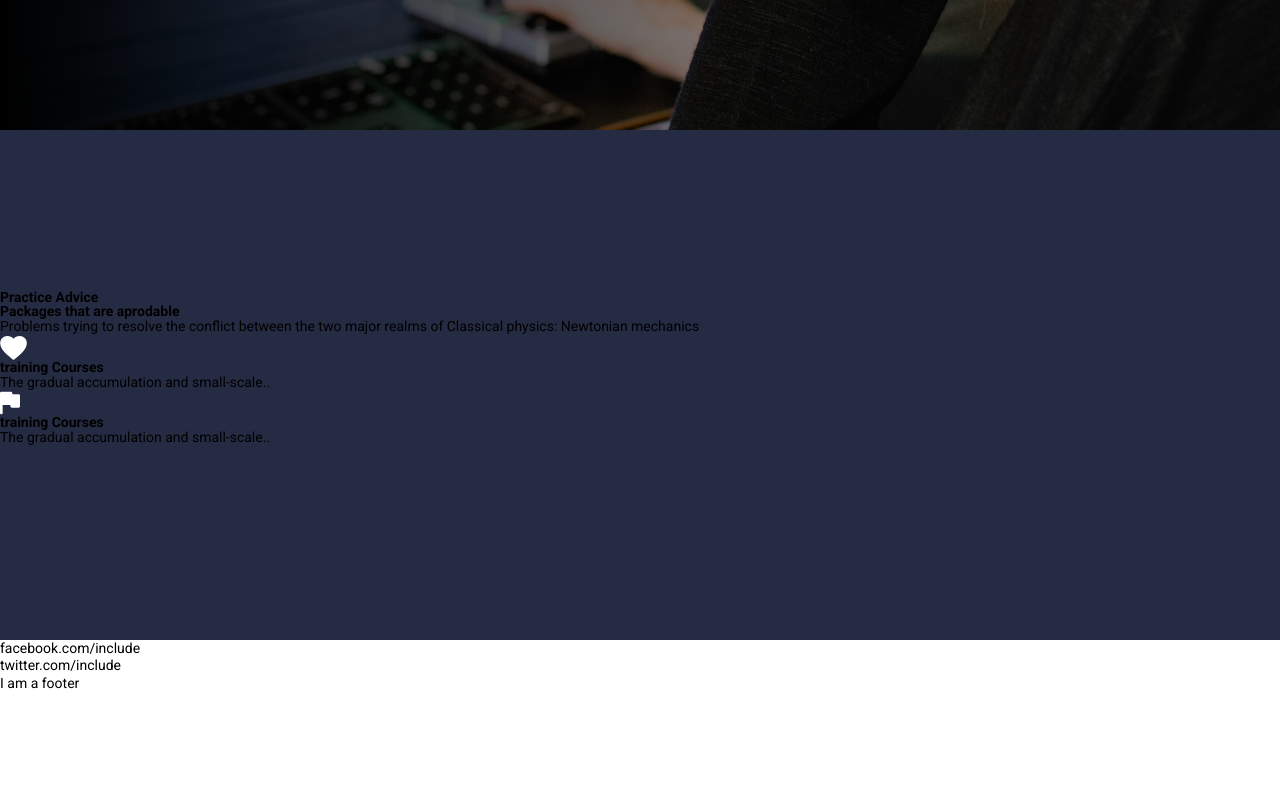
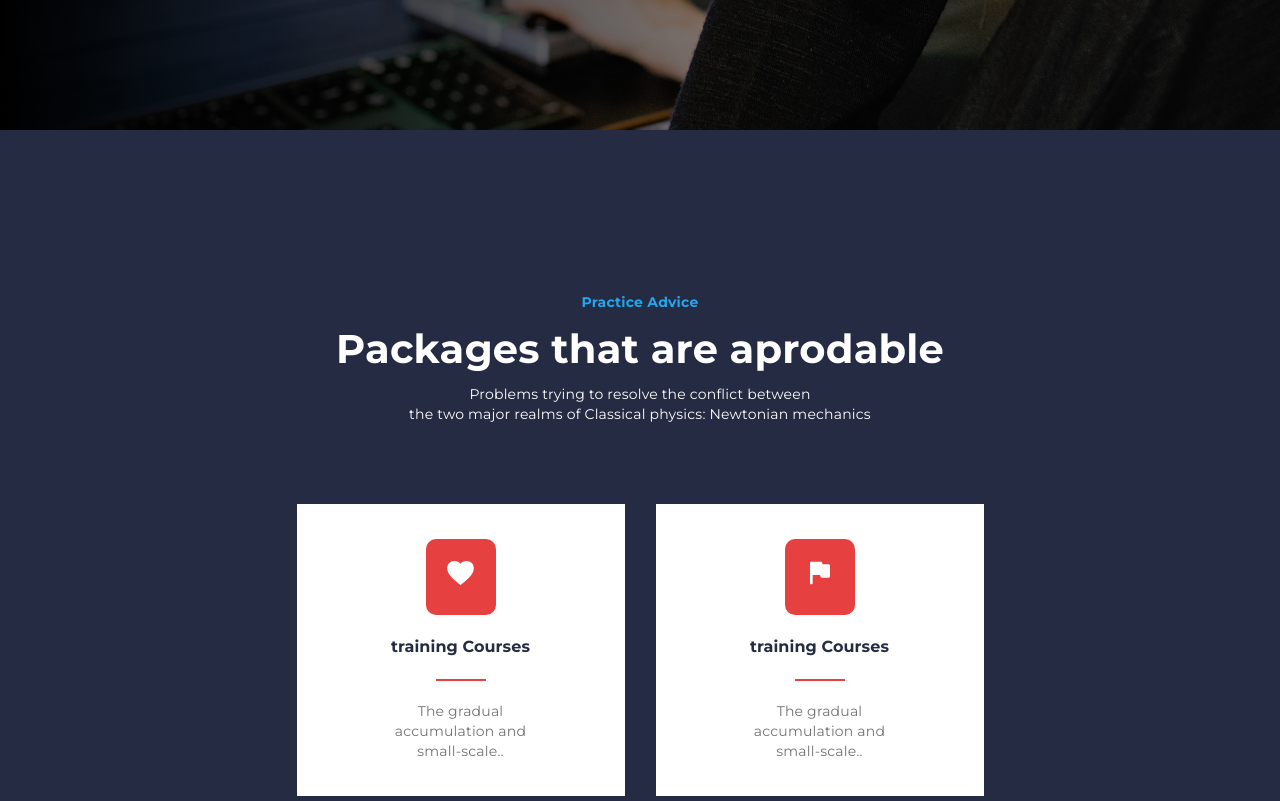
Before and after one commit to DFurtune/Course_Success, a website: page src/index.html in a window 1280 px wide. Shown: the part 759-1560 px from the top of the page. Before the commit the page ends 1451 px from the top, so only its background shows below. Drawn offline with nearby package versions, Linux system fonts and the light colour scheme; files that its build step writes are made by us from their sources; files whose address does not match are found by name.

Commit message:
add packages block

```diff
--- a/src/partials/header.html
+++ b/src/partials/header.html
@@ -4,14 +4,14 @@
 			<nav>
 				<a class="logo" href=""><span>BrandName</span></a>
 				<ul class="menu">
-					<li class="menu__item">Home</li>
-					<li class="menu__item">Product</li>
-					<li class="menu__item">Pricing</li>
-					<li class="menu__item">Contact</li>
+					<a href=""><li class="menu__item">Home</li></a>
+					<a href=""><li class="menu__item">Product</li></a>
+					<a href=""><li class="menu__item">Pricing</li></a>
+					<a href=""><li class="menu__item">Contact</li></a>
 				</ul>
 				<div class="admin">
 					<a class="login-link" href=""><span>Login</span></a>
-					<button class="join">Become a member</button>
+					<button type="button" class="join">Become a member</button>
 				</div>
 			</nav>
 			<h5>Welcome</h5>
@@ -19,7 +19,7 @@
 			<h4>
 				We know how large objects will act, but things on a small scale
 			</h4>
-			<button class="join-us">Join Us</button>
+			<button type="button" class="join-us">Join Us</button>
 		</div>
 	</div>
 </header>
--- a/src/partials/packages.html
+++ b/src/partials/packages.html
@@ -1,12 +1,12 @@
 <div class="packages">
-	<h6>Practice Advice</h6>
-	<h2>Packages that are aprodable</h2>
-	<p>
-		Problems trying to resolve the conflict between the two major realms of
-		Classical physics: Newtonian mechanics
+	<h6 class="subtitle">Practice Advice</h6>
+	<h2 class="content-title">Packages that are aprodable</h2>
+	<p class="content-description">
+		Problems trying to resolve the conflict between<br />
+		the two major realms of Classical physics: Newtonian mechanics
 	</p>
 	<div class="courses">
-		<div lass="courses__item">
+		<div class="courses__item">
 			<div class="red-element">
 				<img src="./img/heart.svg" alt="" />
 			</div>
@@ -14,7 +14,7 @@
 			<div class="red-line"></div>
 			<p>The gradual accumulation and small-scale..</p>
 		</div>
-		<div lass="courses__item">
+		<div class="courses__item">
 			<div class="red-element">
 				<img src="./img/flag.svg" alt="" />
 			</div>
--- a/src/scss/_common.scss
+++ b/src/scss/_common.scss
@@ -11,6 +11,10 @@ $colorLightRed: #ce7f7f;
 $colorDarkRed: #881616;
 $colorPrimary: #23A6F0;
 $colorDarkBackground: #252B42;
+$colorSubtitle: #23a6f0;
+$colorDanger: #E74040;
+$colorText: #252b42;
+$colorSecondText: #737373;
 
 html,
 body {
--- a/src/scss/lib/_mixins.sass
+++ b/src/scss/lib/_mixins.sass
@@ -283,3 +283,28 @@
 	border: none
 	color: $colorWhite
 	letter-spacing: 0.2px
+	cursor: pointer
+
+@mixin subtitle
+	@include montserrat_bold
+	font-size: 14px
+	line-height: 24px
+	letter-spacing: 0.2px
+	color: $colorSubtitle
+	margin-bottom: 10px
+
+@mixin contentTitle
+	@include montserrat_bold
+	font-size: 40px
+	line-height: 50px
+	letter-spacing: 0.2px
+	color: $colorWhite
+	margin-bottom: 10px
+
+@mixin contentDescription
+	@include montserrat_regular
+	font-size: 14px
+	line-height: 20px
+	letter-spacing: 0.2px
+	color: $colorWhite
+	margin-bottom: 80px
--- a/src/scss/partials/_packages.scss
+++ b/src/scss/partials/_packages.scss
@@ -3,4 +3,56 @@
 	background: $colorDarkBackground;
 	padding-top: 160px;
 	padding-bottom: 193px;
+	text-align: center;
+
+	.subtitle {
+		@include subtitle;
+	}
+	.content-title {
+		@include contentTitle;
+	}
+	.content-description {
+		@include contentDescription;
+	}
+	.courses {
+		display: flex;
+		justify-content: space-between;
+		width: 687px;
+		margin: 0 auto;
+		&__item {
+			width: 328px;
+			height: 292px;
+			background: $colorWhite;
+			padding: 35px 40px;
+			cursor: pointer;
+			.red-element {
+				width: 70px;
+				height: 76px;
+				background: $colorDanger;
+				border-radius: 10px;
+				margin: 0 auto 20px;
+				padding: 22px 19px;
+			}
+			h5 {
+				@include montserrat_bold;
+				font-size: 16px;
+				line-height: 24px;
+				letter-spacing: 0.1px;
+				color: $colorText;
+			}
+			.red-line {
+				width: 50px;
+				height: 2px;
+				background: $colorDanger;
+				margin: 20px auto;
+			}
+			p {
+				@include contentDescription;
+				display: inline-block;
+				width: 136px;
+				color: $colorSecondText;
+				margin-bottom: 35px;
+			}
+		}
+	}
 }
```
Also changed, not shown: build/css/fonts/svgfont.ttf, build/css/fonts/svgfont.woff, build/css/fonts/svgfont.woff2, build/css/style.css, build/index.html, 1 other file.
